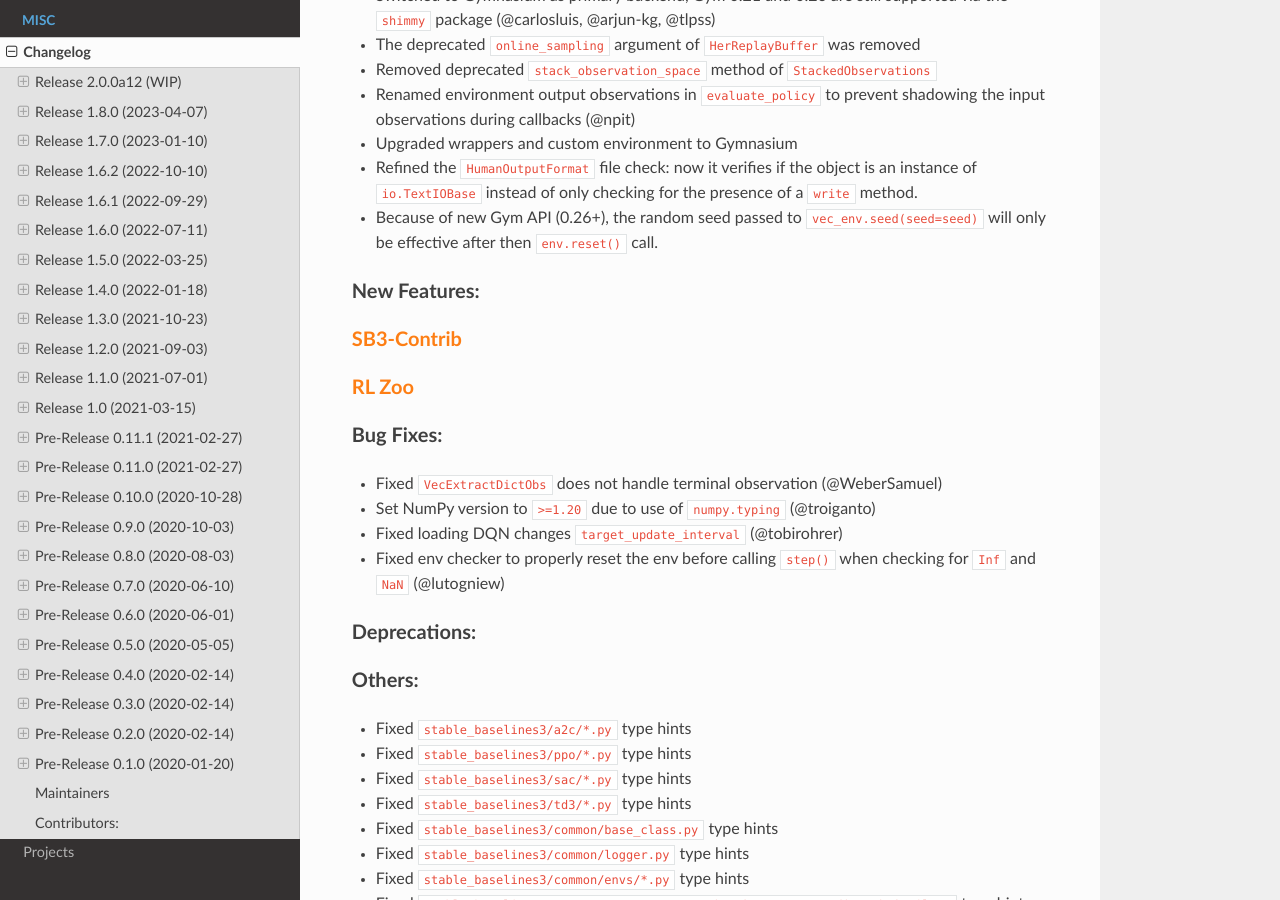
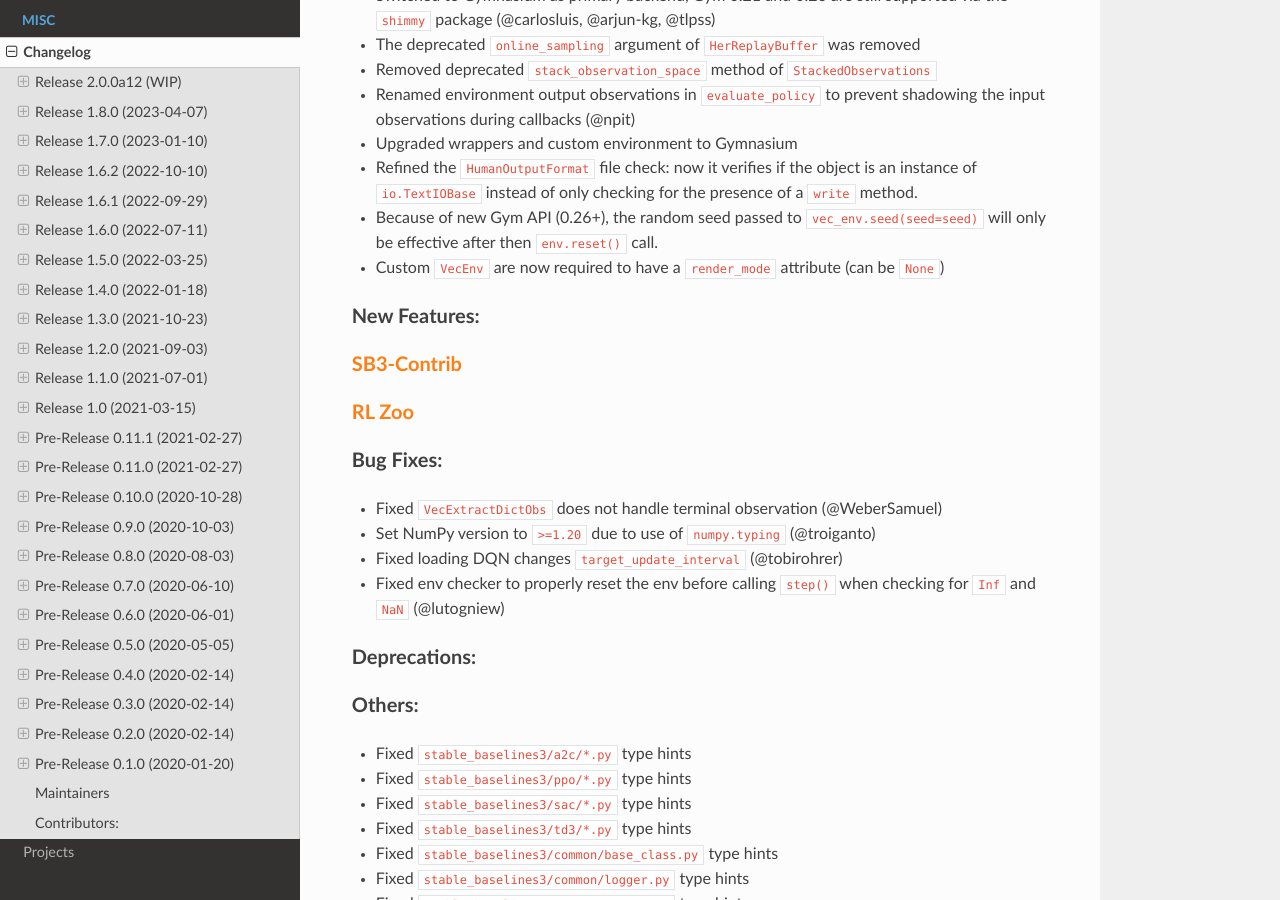
Before and after one commit to DLR-RM/stable-baselines3, a Sphinx documentation site: the page built from docs/misc/changelog.rst, in a window 1280 px wide and 900 px high, scrolled down 447 px. Built offline with Sphinx 7.4.7 and the Read the Docs theme 2.0.0, drawn with Linux system fonts in a browser that asks for light colours; pages that are not in the unit, such as notebooks, are missing from menus.

Commit message:
Fix tests and update changelog

```diff
--- a/docs/misc/changelog.rst
+++ b/docs/misc/changelog.rst
@@ -23,6 +23,7 @@ Breaking Changes:
 - Upgraded wrappers and custom environment to Gymnasium
 - Refined the ``HumanOutputFormat`` file check: now it verifies if the object is an instance of ``io.TextIOBase`` instead of only checking for the presence of a ``write`` method.
 - Because of new Gym API (0.26+), the random seed passed to ``vec_env.seed(seed=seed)`` will only be effective after then ``env.reset()`` call.
+- Custom ``VecEnv`` are now required to have a ``render_mode`` attribute (can be ``None``)
 
 New Features:
 ^^^^^^^^^^^^^
```
Also changed, not shown: 1 other file.
